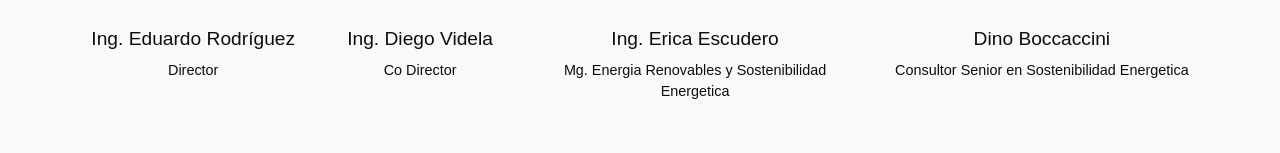
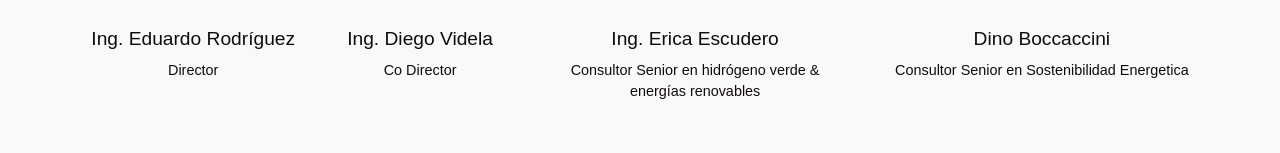
Before and after one commit to Reinoso98/genH2ar, a plain HTML site: page index.html in a window 1280 px wide. Shown: the part 1836-1989 px from the top of the page. Drawn offline with nearby package versions, Linux system fonts and the light colour scheme.

Commit message:
Update index.html

```diff
--- a/index.html
+++ b/index.html
@@ -482,7 +482,7 @@ footer {
             <div class="team-member">
                 <img src="imagenes/Erica Escudero.jpeg" alt="NOMBRE ">
                 <h3> Ing. Erica Escudero </h3>
-                <p>Mg. Energia Renovables y Sostenibilidad Energetica</p>
+                <p>Consultor Senior en hidrógeno verde & energías renovables</p>
 
             </div>
             <div class="team-member">
```
